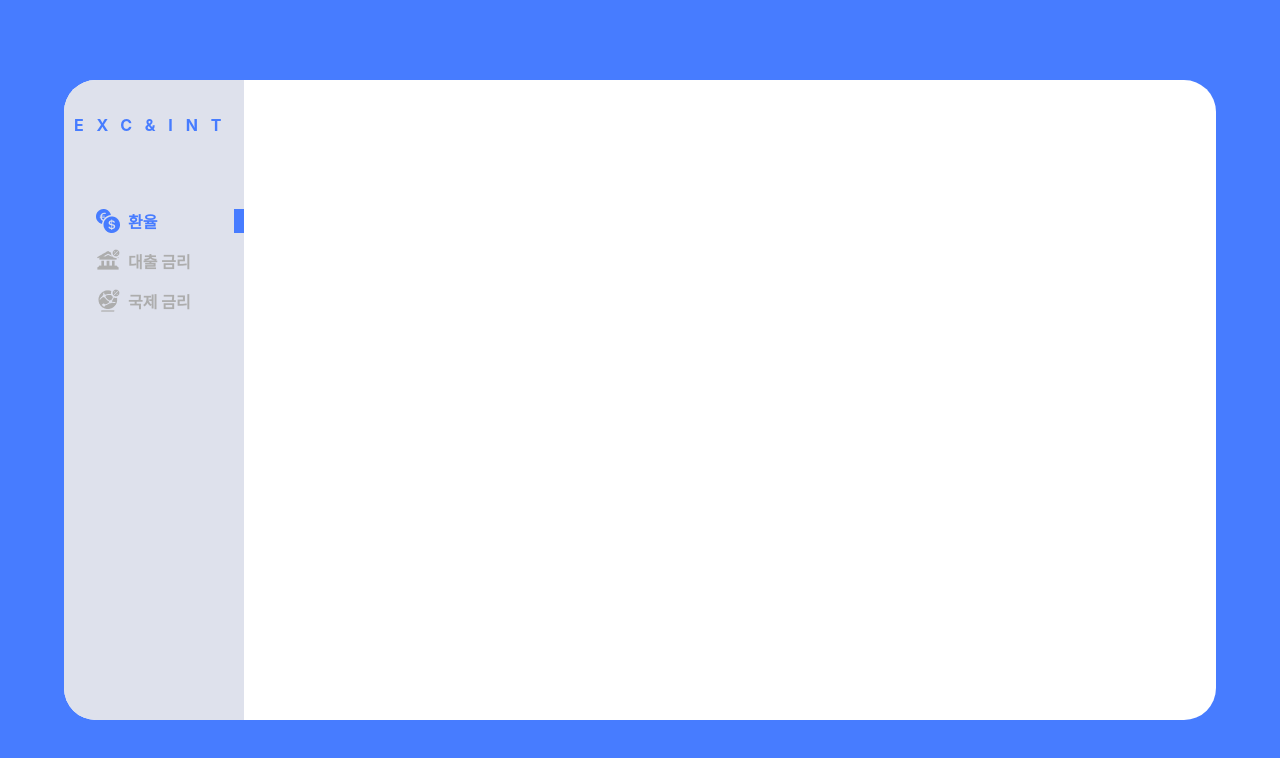
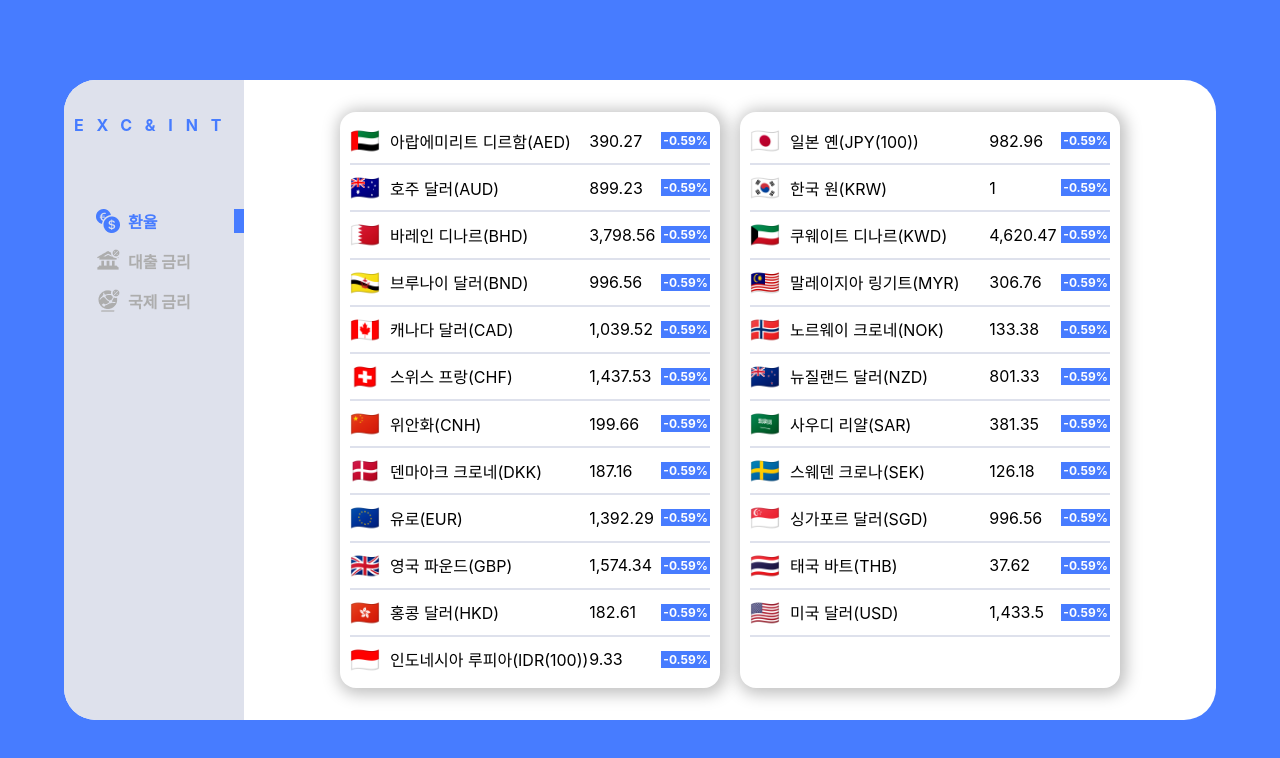
Before and after one commit to nsunf/exc-int, a React (Create React App) app in the folder client/: page / in a window 1280 px wide. Shown: the top 758 px of the page. Built offline with nearby package versions, Linux system fonts and the light colour scheme.

Commit message:
Feat : adding ExchangeList

```diff
--- a/client/src/components/Body.tsx
+++ b/client/src/components/Body.tsx
@@ -1,15 +1,26 @@
+import { useAppSelector } from "../redux/hooks";
+
 import styled from "styled-components";
+import ExchangeList from "./ExchangeList";
 
 const BodyBlock = styled.div`
   flex-grow: 1;
+
+  display: flex;
+  justify-content: center;
+  align-items: center;
+  gap: 20px;
 
   border-radius: 0 32px 32px 0;
 `;
 
 function Body() {
+  const exchangeData = useAppSelector(state => state.exchange.todays);
+
   return (
     <BodyBlock>
-
+      <ExchangeList exchanges={exchangeData.slice(0, 12)} />
+      <ExchangeList exchanges={exchangeData.slice(12, exchangeData.length)} />
     </BodyBlock>
   )
 }
--- /dev/null
+++ b/client/src/components/ExchangeList.tsx
@@ -0,0 +1,97 @@
+import styled from "styled-components";
+
+const ExchangeItemBlock = styled.li`
+  flex-grow: 1;
+  flex-basis: 100%;
+  list-style: none;
+
+  display: flex;
+  flex-direction: row;
+  align-items: center;
+
+  border-bottom: 2px solid ${({ theme }) => theme.color.subBackground};
+
+  &:last-of-type {
+    border: none;
+  }
+`;
+
+const Flag = styled.div`
+  font-size: 24px;
+`;
+
+const Name = styled.div`
+  flex-grow: 1;
+  margin-left: 10px;
+`;
+
+const BasicRate = styled.div`
+  width: 64px;
+  margin-right: 8px;
+`;
+
+const FluctuationRate = styled.div<{ isIncreased: boolean}>`
+  font-size: 12px;
+  font-weight: bold;
+
+  padding: 1px 2px;
+
+  color: white;
+  background: ${({ theme, isIncreased }) => isIncreased ? theme.color.red : theme.color.main};
+`;
+
+interface ExchangeItemProps {
+  exchange?: Exchange;
+}
+
+function ExchangeItem({ exchange }: ExchangeItemProps) {
+  return (
+    <ExchangeItemBlock >
+      {exchange ?
+      <>
+      <Flag>{exchange.flag}</Flag>
+      <Name>{exchange.cur_nm + "(" + exchange.cur_unit + ")"}</Name>
+      <BasicRate>{exchange.deal_bas_r}</BasicRate>
+      <FluctuationRate isIncreased={exchange.fluc_r >= 0}>{exchange.fluc_r * 100 + "%"}</FluctuationRate>
+      </>
+      : null
+      }
+    </ExchangeItemBlock>
+  )
+}
+
+const ExchangeListBlock = styled.div`
+  width: 380px;
+  height: 90%;
+
+  box-sizing: border-box;
+  padding: 6px 10px;
+
+  display: flex;
+  flex-direction: column;
+
+  border-radius: 16px;;
+
+  background: ${({ theme }) => theme.color.background};
+  box-shadow: 2px 2px 16px 4px rgba(0, 0, 0, 0.25);
+`;
+
+interface ExchangeListProps {
+  exchanges: Exchange[];
+}
+
+function ExchangeList({ exchanges }: ExchangeListProps) {
+  const emptyList = new Array(12 - exchanges.length).fill(0);
+  return (
+    <ExchangeListBlock>
+      {exchanges.map(exc =>
+        <ExchangeItem key={exc.cur_unit} exchange={exc} />
+      )}
+      {emptyList.map((i) =>
+        <ExchangeItem key={"empty_item_" + i} />
+      )}
+    </ExchangeListBlock>
+  )
+}
+
+export default ExchangeList;
```
